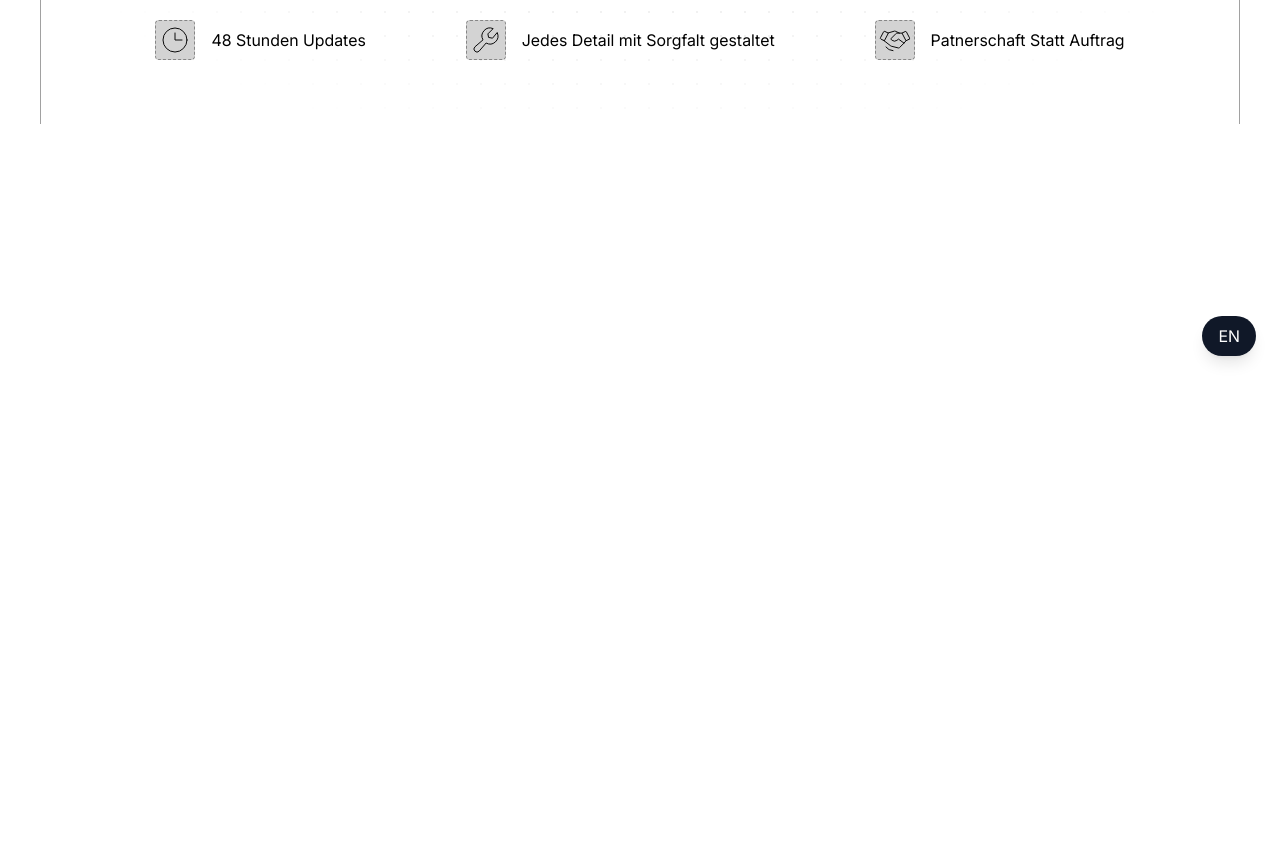
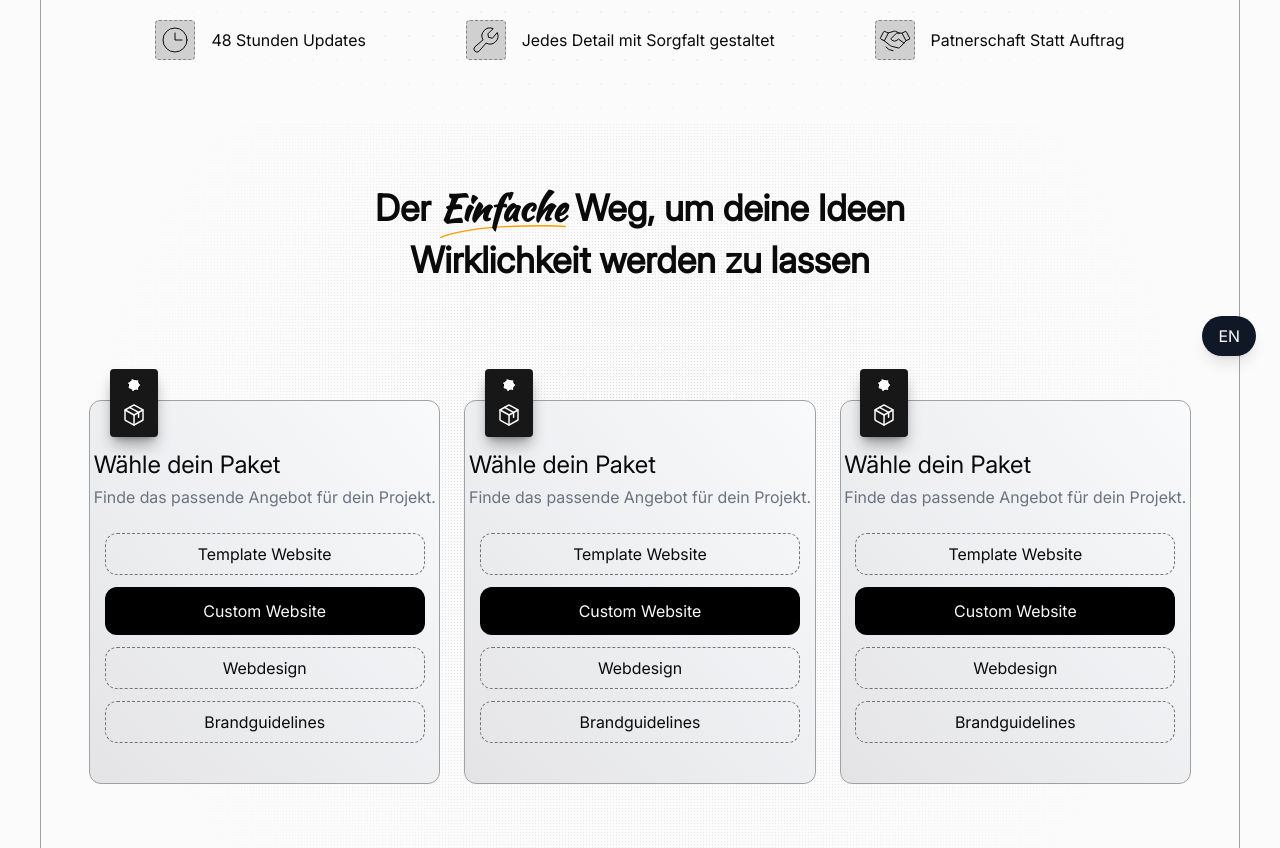
Before and after one commit to ModioStudio/modio-maintenance, a Next.js app: page /de in a window 1280 px wide. Shown: the part 420-1268 px from the top of the page. Before the commit the page ends 800 px from the top, so only its background shows below. Built offline with nearby package versions, Linux system fonts and the light colour scheme.

Commit message:
Added Workflow Section

```diff
--- a/app/[lang]/page.tsx
+++ b/app/[lang]/page.tsx
@@ -5,6 +5,7 @@ import LanguageSwitcher from "../components/ui/languageSwitcher";
 
 //section imports
 import Hero from "../components/sections/HeroSection";
+import WorkFlow from "../components/sections/WorkFlowSection";
 
 export default function LandingPage() {
   const t = useTranslations("hero");
@@ -14,6 +15,7 @@ export default function LandingPage() {
 
         <Hero />
 
+        <WorkFlow />
 
 
         <LanguageSwitcher />
--- a/app/components/sections/HeroSection.tsx
+++ b/app/components/sections/HeroSection.tsx
@@ -17,7 +17,6 @@ export default function Hero() {
         <p className="text-xs">2 Plätze für Q2 Verfügbar</p>
       </motion.div>
 
-      {/* Headlines */}
       <motion.h1
         className="text-5xl md:text-6xl font-bold mt-10 relative z-10 text-[#0A0A0A]"
         initial={{ opacity: 0, y: 30 }}
--- /dev/null
+++ b/app/components/sections/WorkFlowSection.tsx
@@ -0,0 +1,163 @@
+import { useTranslations } from "next-intl";
+import Image from "next/image";
+import { Package } from "phosphor-react";
+
+export default function Workflow() {
+  const t = useTranslations("workflowSection");
+
+  return (
+    <div className="py-8 lg:py-16 text-center relative">
+      <h1 className="text-2xl md:text-4xl font-semibold inline-block relative">
+        <span>{t("title.part1")}</span>{" "}
+        <span className="relative inline-block mb-2 md:mb-3">
+          <span className="relative z-10 font-kaushan">{t("title.part2")}</span>
+          <Image
+            src="/assets/underline_one.svg"
+            alt="underline"
+            fill
+            className="absolute mt-4 md:mt-6 bottom-0 left-0 w-full h-[0.6em] object-contain z-0 pointer-events-none"
+          />
+        </span>{" "}
+        <span>{t("title.combined")}</span>
+        <br />
+        {t("title.end")}
+      </h1>
+
+      <div className="mt-10 flex flex-col md:flex-row justify-center gap-6 px-4">
+        <div className="mt-20 flex flex-col bg-gradient-to-bl from-slate-50 to-zinc-200 items-center rounded-xl w-95 border border-neutral-400">
+          {" "}
+          <div className="relative flex flex-col mb-6">
+            {" "}
+            <div className="absolute -top-8 flex ml-4  flex-col items-center justify-center w-12 h-17 bg-neutral-900 rounded-sm shadow-lg shadow-black/36">
+              {" "}
+              <div className="w-3 h-3 bg-[#FBFBFB] rounded-full border border-dashed border-black"></div>{" "}
+              <Package size={24} color="#FBFBFB" className="mt-3" />{" "}
+            </div>{" "}
+            <div className="text-left mt-12">
+              {" "}
+              <h2 className="text-2xl">Wähle dein Paket</h2>{" "}
+              <p className="text-gray-500 mt-1">
+                {" "}
+                Finde das passende Angebot für dein Projekt.{" "}
+              </p>{" "}
+            </div>{" "}
+          </div>{" "}
+          <div className="w-80 overflow-hidden mb-10 flex flex-col gap-3">
+            {" "}
+            <div className="p-2 rounded-xl cursor-pointer transition-colors border border-dashed border-neutral-500 rounded-t-xl">
+              {" "}
+              <span>Template Website</span>{" "}
+            </div>{" "}
+            <div className="p-3 rounded-xl bg-black cursor-pointer transition-colors">
+              {" "}
+              <span className="text-[#FBFBFB]">Custom Website</span>{" "}
+            </div>{" "}
+            <div className="p-2 rounded-xl ursor-pointer transition-colors border border-dashed border-neutral-500">
+              {" "}
+              <span>Webdesign</span>{" "}
+            </div>{" "}
+            <div className="p-2 rounded-xl cursor-pointer transition-colors border border-dashed border-neutral-500 rounded-b-xl">
+              {" "}
+              <span>Brandguidelines</span>{" "}
+            </div>{" "}
+          </div>{" "}
+        </div>
+
+        <div className="mt-20 flex flex-col bg-gradient-to-bl from-slate-50 to-zinc-200 items-center rounded-xl w-95 border border-neutral-400">
+          {" "}
+          <div className="relative flex flex-col mb-6">
+            {" "}
+            <div className="absolute  ml-4 -top-8 flex flex-col items-center justify-center w-12 h-17 bg-neutral-900 rounded-sm shadow-lg shadow-black/36">
+              {" "}
+              <div className="w-3 h-3 bg-[#FBFBFB] rounded-full border border-dashed border-black"></div>{" "}
+              <Package size={24} color="#FBFBFB" className="mt-3" />{" "}
+            </div>{" "}
+            <div className="text-left mt-12">
+              {" "}
+              <h2 className="text-2xl">Wähle dein Paket</h2>{" "}
+              <p className="text-gray-500 mt-1">
+                {" "}
+                Finde das passende Angebot für dein Projekt.{" "}
+              </p>{" "}
+            </div>{" "}
+          </div>{" "}
+          <div className="w-80 overflow-hidden mb-10 flex flex-col gap-3">
+            {" "}
+            <div className="p-2 rounded-xl cursor-pointer transition-colors border border-dashed border-neutral-500 rounded-t-xl">
+              {" "}
+              <span>Template Website</span>{" "}
+            </div>{" "}
+            <div className="p-3 rounded-xl bg-black cursor-pointer transition-colors">
+              {" "}
+              <span className="text-[#FBFBFB]">Custom Website</span>{" "}
+            </div>{" "}
+            <div className="p-2 rounded-xl ursor-pointer transition-colors border border-dashed border-neutral-500">
+              {" "}
+              <span>Webdesign</span>{" "}
+            </div>{" "}
+            <div className="p-2 rounded-xl cursor-pointer transition-colors border border-dashed border-neutral-500 rounded-b-xl">
+              {" "}
+              <span>Brandguidelines</span>{" "}
+            </div>{" "}
+          </div>{" "}
+        </div>
+
+        <div className="mt-20 flex flex-col bg-gradient-to-bl from-slate-50 to-zinc-200 items-center rounded-xl w-95 border border-neutral-400">
+          {" "}
+          <div className="relative flex flex-col mb-6">
+            {" "}
+            <div className="absolute -top-8  ml-4 flex flex-col items-center justify-center w-12 h-17 bg-neutral-900 rounded-sm shadow-lg shadow-black/36">
+              {" "}
+              <div className="w-3 h-3 bg-[#FBFBFB] rounded-full border border-dashed border-black"></div>{" "}
+              <Package size={24} color="#FBFBFB" className="mt-3" />{" "}
+            </div>{" "}
+            <div className="text-left mt-12">
+              {" "}
+              <h2 className="text-2xl">Wähle dein Paket</h2>{" "}
+              <p className="text-gray-500 mt-1">
+                {" "}
+                Finde das passende Angebot für dein Projekt.{" "}
+              </p>{" "}
+            </div>{" "}
+          </div>{" "}
+          <div className="w-80 overflow-hidden mb-10 flex flex-col gap-3">
+            {" "}
+            <div className="p-2 rounded-xl cursor-pointer transition-colors border border-dashed border-neutral-500 rounded-t-xl">
+              {" "}
+              <span>Template Website</span>{" "}
+            </div>{" "}
+            <div className="p-3 rounded-xl bg-black cursor-pointer transition-colors">
+              {" "}
+              <span className="text-[#FBFBFB]">Custom Website</span>{" "}
+            </div>{" "}
+            <div className="p-2 rounded-xl ursor-pointer transition-colors border border-dashed border-neutral-500">
+              {" "}
+              <span>Webdesign</span>{" "}
+            </div>{" "}
+            <div className="p-2 rounded-xl cursor-pointer transition-colors border border-dashed border-neutral-500 rounded-b-xl">
+              {" "}
+              <span>Brandguidelines</span>{" "}
+            </div>{" "}
+          </div>{" "}
+        </div>
+      </div>
+
+      <div
+        className="absolute inset-0 w-full h-full pointer-events-none"
+        style={{
+          backgroundImage: `
+      repeating-radial-gradient(circle at 0 0, #0a0a0a 0, #0a0a0a 1px, transparent 1px, transparent 100%),
+      repeating-radial-gradient(circle at 100% 100%, #0a0a0a 0, #FF9D00 0.5px, transparent 0.5px, transparent 100%)
+    `,
+          backgroundSize: "3px 3px",
+          opacity: 0.15,
+          zIndex: -1,
+          maskImage:
+            "radial-gradient(circle at center, rgba(0,0,0,1), rgba(0,0,0,0) 90%)",
+          WebkitMaskImage:
+            "radial-gradient(circle at center, rgba(0,0,0,1), rgba(0,0,0,0) 90%)",
+        }}
+      ></div>
+    </div>
+  );
+}
--- a/app/layout.tsx
+++ b/app/layout.tsx
@@ -44,7 +44,7 @@ interface RootLayoutProps {
 export default function RootLayout({ children }: RootLayoutProps) {
   return (
     <html lang="de">
-      <body>{children}
+      <body className="bg-[#FBFBFB] text-[#0A0A0A]">{children}
 
                 <script
           type="application/ld+json"
--- a/public/locales/de.json
+++ b/public/locales/de.json
@@ -12,5 +12,37 @@
     "box1": "48 Stunden Updates",
     "box2": "Jedes Detail mit Sorgfalt gestaltet",
     "box3": "Patnerschaft Statt Auftrag"
+  },
+  "workflowSection": {
+    "title": {
+      "part1": "Der",
+      "part2": "Einfache",
+      "combined": "Weg, um deine Ideen",
+      "end": "Wirklichkeit werden zu lassen"
+    },
+    "boxes": {
+      "box1": {
+        "title": "Wähle dein Paket",
+        "subtitle": "Finde das passende Angebot für dein Projekt",
+        "options": {
+          "template": "Template Website",
+          "custom": "Custom Website",
+          "design": "Webdesign",
+          "brand": "Brandguidelines"
+        }
+      },
+      "box2": {
+        "title": "Briefing senden",
+        "subtitle": "Teile uns deine Ideen, Ziele und Wünsche mit",
+        "form": {
+          "subjectPlaceholder": "Betreff (z. B. Logo, Webdesign, Website Template)",
+          "sendButton": "Senden"
+        }
+      },
+      "box3": {
+        "title": "Übergabe",
+        "subtitle": "Erhalte dein Design oder deine Website"
+      }
+    }
   }
 }
--- a/public/locales/en.json
+++ b/public/locales/en.json
@@ -12,5 +12,36 @@
     "box1": "48-hour Updates",
     "box2": "Every Detail Crafted with Care",
     "box3": "Partnership Instead of Assignment"
+  },
+  "workflowSection": {
+    "title": {
+      "part1": "The",
+      "part2": "Simple",
+      "combined": "Way to turn your ideas into reality"
+    },
+    "boxes": {
+      "box1": {
+        "title": "Choose your package",
+        "subtitle": "Find the right offer for your project",
+        "options": {
+          "template": "Template Website",
+          "custom": "Custom Website",
+          "design": "Web Design",
+          "brand": "Brand Guidelines"
+        }
+      },
+      "box2": {
+        "title": "Send your briefing",
+        "subtitle": "Share your ideas, goals, and wishes with us",
+        "form": {
+          "subjectPlaceholder": "Subject (e.g. Logo, Web Design, Website Template)",
+          "sendButton": "Send"
+        }
+      },
+      "box3": {
+        "title": "Delivery",
+        "subtitle": "Receive your design or website"
+      }
+    }
   }
 }
```
Also changed, not shown: public/assets/underline_one.svg (added).
